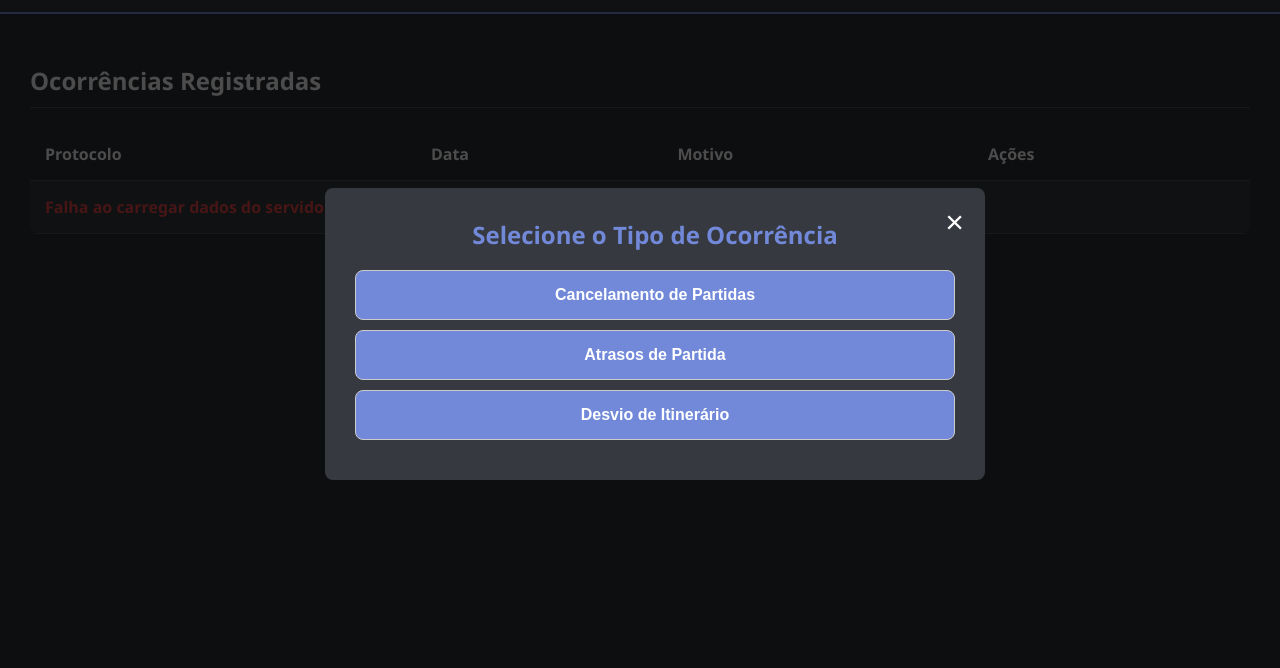
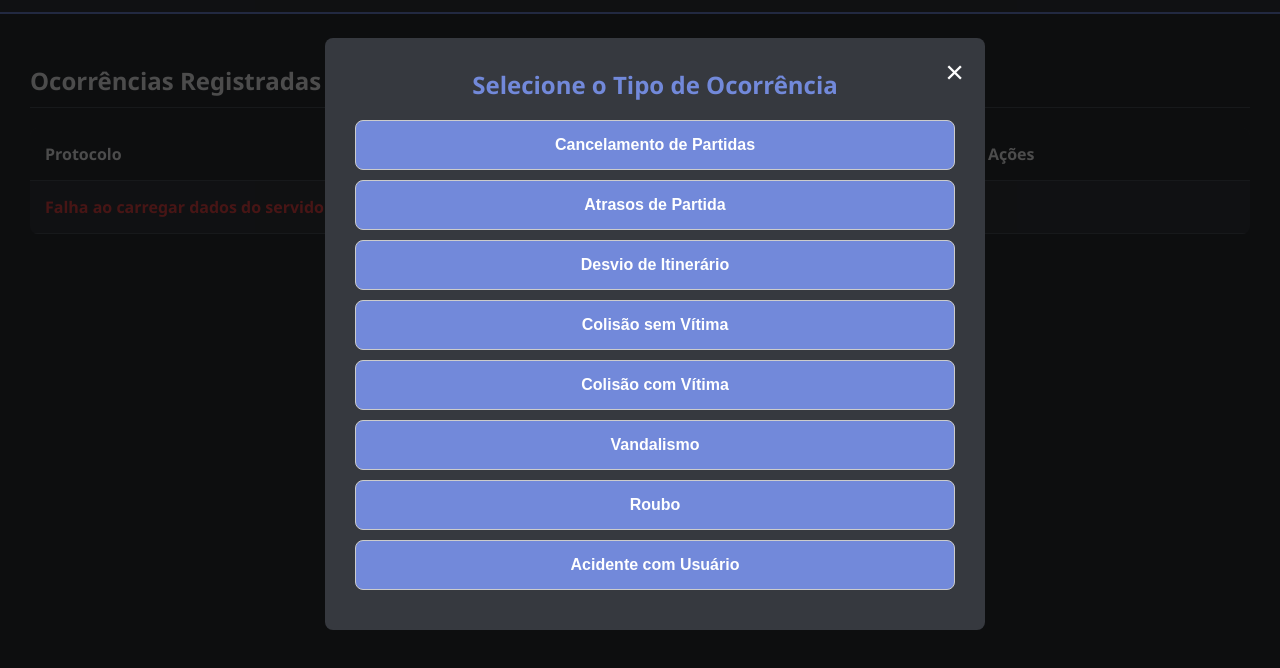
Before and after one commit to leltan/SICO---SISTEMA-INTERNO, a plain HTML site: page frontend/index.html in a window 1280 px wide. Both pictures are taken after a click on the button "Criar Ocorrência". Shown: the part 106-774 px from the top of the page. Drawn offline with Linux system fonts and the light colour scheme; no server answers.

Commit message:
frontend: atualização index

```diff
--- a/frontend/index.html
+++ b/frontend/index.html
@@ -48,6 +48,11 @@
                 <button class="btn btn-primary btn-tipo" data-tipo="Cancelamento de Partidas">Cancelamento de Partidas</button>
                 <button class="btn btn-primary btn-tipo" data-tipo="Atrasos de Partida">Atrasos de Partida</button>
                 <button class="btn btn-primary btn-tipo" data-tipo="Desvio de Itinerário">Desvio de Itinerário</button>
+                <button class="btn btn-primary btn-tipo" data-tipo="Colisão sem Vítima">Colisão sem Vítima</button>
+                <button class="btn btn-primary btn-tipo" data-tipo="Colisão com Vítima">Colisão com Vítima</button>
+                <button class="btn btn-primary btn-tipo" data-tipo="Vandalismo">Vandalismo</button>
+                <button class="btn btn-primary btn-tipo" data-tipo="Roubo">Roubo</button>
+                <button class="btn btn-primary btn-tipo" data-tipo="Acidente com Usuário">Acidente com Usuário</button>
             </div>
 
             <div id="formulario-container" style="display: none;">
```
